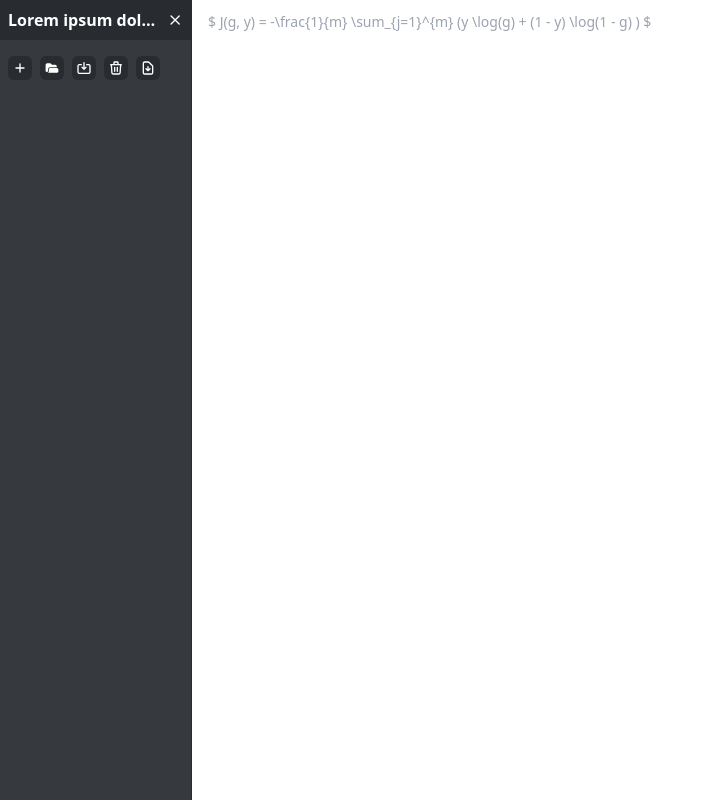
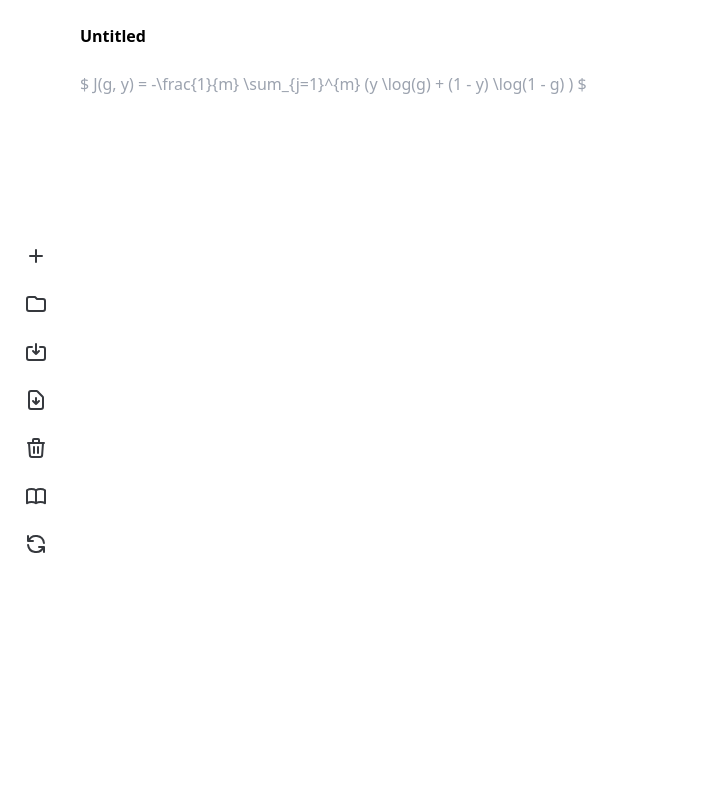
Before and after one commit to antonAce/katex-notepad, a React (Create React App) app: page / in a window 1280 px wide. Shown: the whole page, without its empty margins (0-714 px from the left). Built offline with nearby package versions, Linux system fonts and the light colour scheme.

Commit message:
feat: dock buttons to the left side

```diff
--- a/src/App.tsx
+++ b/src/App.tsx
@@ -7,28 +7,17 @@ function App() {
   };
 
   return (
-    <div className="flex flex-row w-screen h-screen bg-base-100">
-      <div className="basis-48 min-w-48 bg-neutral border-r border-neutral-focus">
-        <div className="flex flex-col gap-default w-full h-full">
-          <div className="basis-10 px-default bg-neutral-focus">
-            <div className="flex items-center gap-default w-full h-full">
-              <span className="truncate text-base-100 font-semibold">Lorem ipsum dolor sit amet consectetur adipisicing elit.</span>
-              <svg xmlns="http://www.w3.org/2000/svg" className="h-12 w-12 text-base-100" fill="none" viewBox="0 0 24 24" stroke="currentColor" strokeWidth={2}>
-                <path strokeLinecap="round" strokeLinejoin="round" d="M6 18L18 6M6 6l12 12" />
-              </svg>
-            </div>
-          </div>
-          <div className="basis-30 p-default">
-            <div className="flex flex-row gap-default">
+    <div className="flex flex-row w-screen h-screen">
+      <div className="basis-18 min-w-18 p-4">
+        <div className="flex flex-col gap-y-default w-full h-full justify-center">
           <Button>
             <svg xmlns="http://www.w3.org/2000/svg" className="w-icons h-icons" fill="none" viewBox="0 0 24 24" stroke="currentColor" strokeWidth={2}>
               <path strokeLinecap="round" strokeLinejoin="round" d="M12 6v6m0 0v6m0-6h6m-6 0H6" />
             </svg>
           </Button>
           <Button>
-                <svg xmlns="http://www.w3.org/2000/svg" className="w-icons h-icons" viewBox="0 0 20 20" fill="currentColor">
-                  <path fillRule="evenodd" d="M2 6a2 2 0 012-2h4l2 2h4a2 2 0 012 2v1H8a3 3 0 00-3 3v1.5a1.5 1.5 0 01-3 0V6z" clipRule="evenodd" />
-                  <path d="M6 12a2 2 0 012-2h8a2 2 0 012 2v2a2 2 0 01-2 2H2h2a2 2 0 002-2v-2z" />
+            <svg xmlns="http://www.w3.org/2000/svg" className="w-icons h-icons" fill="none" viewBox="0 0 24 24" stroke="currentColor" strokeWidth={2}>
+              <path strokeLinecap="round" strokeLinejoin="round" d="M3 7v10a2 2 0 002 2h14a2 2 0 002-2V9a2 2 0 00-2-2h-6l-2-2H5a2 2 0 00-2 2z" />
             </svg>
           </Button>
           <Button>
@@ -38,24 +27,37 @@ function App() {
           </Button>
           <Button>
             <svg xmlns="http://www.w3.org/2000/svg" className="w-icons h-icons" fill="none" viewBox="0 0 24 24" stroke="currentColor" strokeWidth={2}>
+              <path strokeLinecap="round" strokeLinejoin="round" d="M12 10v6m0 0l-3-3m3 3l3-3m2 8H7a2 2 0 01-2-2V5a2 2 0 012-2h5.586a1 1 0 01.707.293l5.414 5.414a1 1 0 01.293.707V19a2 2 0 01-2 2z" />
+            </svg>
+          </Button>
+          <Button>
+            <svg xmlns="http://www.w3.org/2000/svg" className="w-icons h-icons" fill="none" viewBox="0 0 24 24" stroke="currentColor" strokeWidth={2}>
               <path strokeLinecap="round" strokeLinejoin="round" d="M19 7l-.867 12.142A2 2 0 0116.138 21H7.862a2 2 0 01-1.995-1.858L5 7m5 4v6m4-6v6m1-10V4a1 1 0 00-1-1h-4a1 1 0 00-1 1v3M4 7h16" />
             </svg>
           </Button>
           <Button>
             <svg xmlns="http://www.w3.org/2000/svg" className="w-icons h-icons" fill="none" viewBox="0 0 24 24" stroke="currentColor" strokeWidth={2}>
-                  <path strokeLinecap="round" strokeLinejoin="round" d="M12 10v6m0 0l-3-3m3 3l3-3m2 8H7a2 2 0 01-2-2V5a2 2 0 012-2h5.586a1 1 0 01.707.293l5.414 5.414a1 1 0 01.293.707V19a2 2 0 01-2 2z" />
+              <path strokeLinecap="round" strokeLinejoin="round" d="M12 6.253v13m0-13C10.832 5.477 9.246 5 7.5 5S4.168 5.477 3 6.253v13C4.168 18.477 5.754 18 7.5 18s3.332.477 4.5 1.253m0-13C13.168 5.477 14.754 5 16.5 5c1.747 0 3.332.477 4.5 1.253v13C19.832 18.477 18.247 18 16.5 18c-1.746 0-3.332.477-4.5 1.253" />
+            </svg>
+          </Button>
+          <Button>
+            <svg xmlns="http://www.w3.org/2000/svg" className="w-icons h-icons" fill="none" viewBox="0 0 24 24" stroke="currentColor" strokeWidth={2}>
+              <path strokeLinecap="round" strokeLinejoin="round" d="M4 4v5h.582m15.356 2A8.001 8.001 0 004.582 9m0 0H9m11 11v-5h-.581m0 0a8.003 8.003 0 01-15.357-2m15.357 2H15" />
             </svg>
           </Button>
         </div>
       </div>
-          <div className="flex-1 px-default">
-            <div className="bg-neutral-focus"></div>
+      <div className="flex-1">
+        <div className="flex flex-col w-full h-full">
+          <div className="basis-16 min-h-16 pt-4 pb-2">
+            <input type="text" name="doc-name" id="doc-name" placeholder="Filename" defaultValue="Untitled" spellCheck="false" autoComplete="false"
+              className="rounded-md px-2 py-1 border-0 outline-none font-extrabold bg-transparent hover:bg-neutral/10 focus:bg-neutral/10 h-10" />
+          </div>
+          <div className="flex-1">
+            <textarea className="rounded-md bg-transparent px-2 py-1 text-md leading-loose w-full h-full" style={textAreaStyles}
+              placeholder="$ J(g, y) = -\frac{1}{m} \sum_{j=1}^{m} (y \log(g) + (1 - y) \log(1 - g) ) $"></textarea>
           </div>
         </div>
-      </div>
-      <div className="flex-1">
-        <textarea className="bg-transparent px-4 py-2 text-sm leading-loose w-full h-full" style={textAreaStyles}
-          placeholder="$ J(g, y) = -\frac{1}{m} \sum_{j=1}^{m} (y \log(g) + (1 - y) \log(1 - g) ) $"></textarea>
       </div>
     </div>
   );
--- a/src/components/Button.tsx
+++ b/src/components/Button.tsx
@@ -7,7 +7,10 @@ interface ButtonProps {
 
 function Button(props: ButtonProps) {
     return (
-        <button type="button" onClick={props.onClick} className="w-6 h-6 inline-block p-1 bg-neutral-focus rounded-md bg-blue-600 text-base-100 leading-normal uppercase">{props.children}</button>
+        <div>
+            <button type="button" onClick={props.onClick}
+                className="w-10 h-10 inline-block p-2 bg-transparent focus:bg-neutral/10 hover:bg-neutral/10 active:bg-neutral-focus/50 rounded-md text-neutral leading-normal uppercase">{props.children}</button>
+        </div>
     );
 }
 
--- a/tailwind.config.js
+++ b/tailwind.config.js
@@ -8,7 +8,7 @@ module.exports = {
     extend: {
       spacing: {
         'default': '0.5rem',
-        'icons': '1rem',
+        'icons': '1.5rem',
       }
     },
     colors: {
```
Lines whose indentation alone changed are shown as unchanged.
